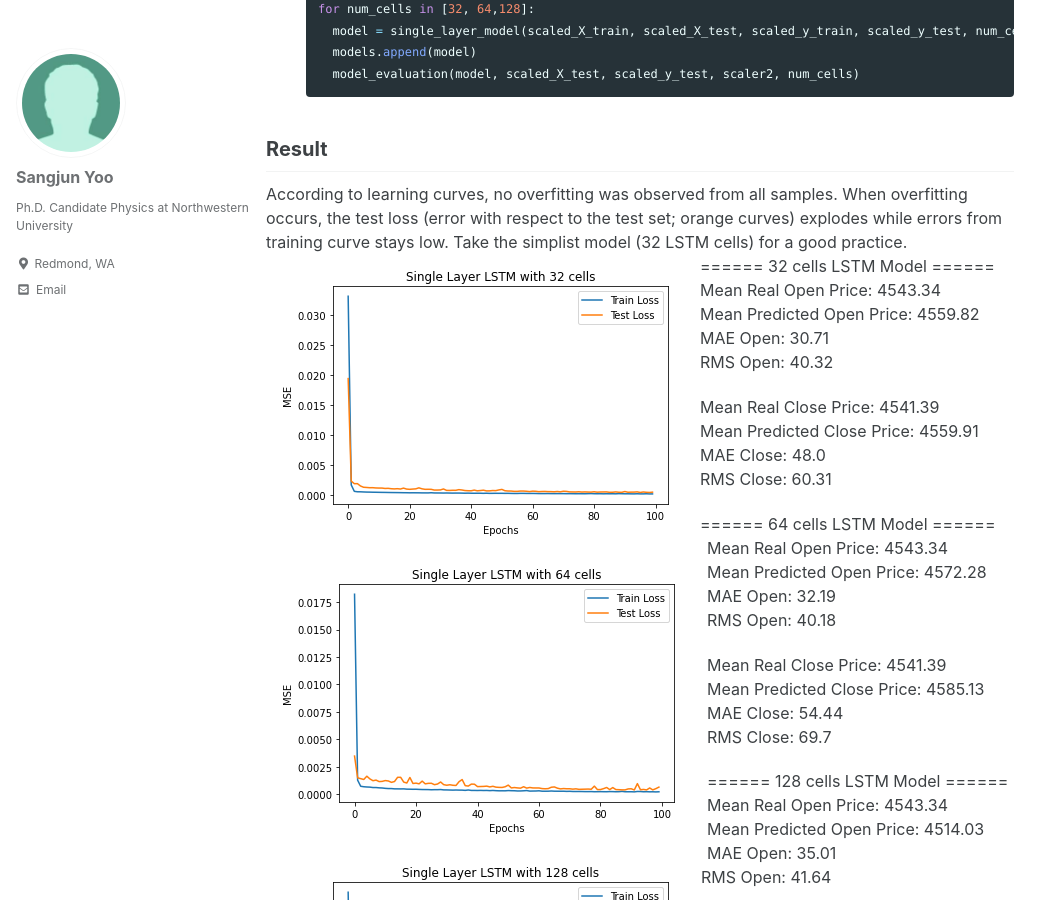
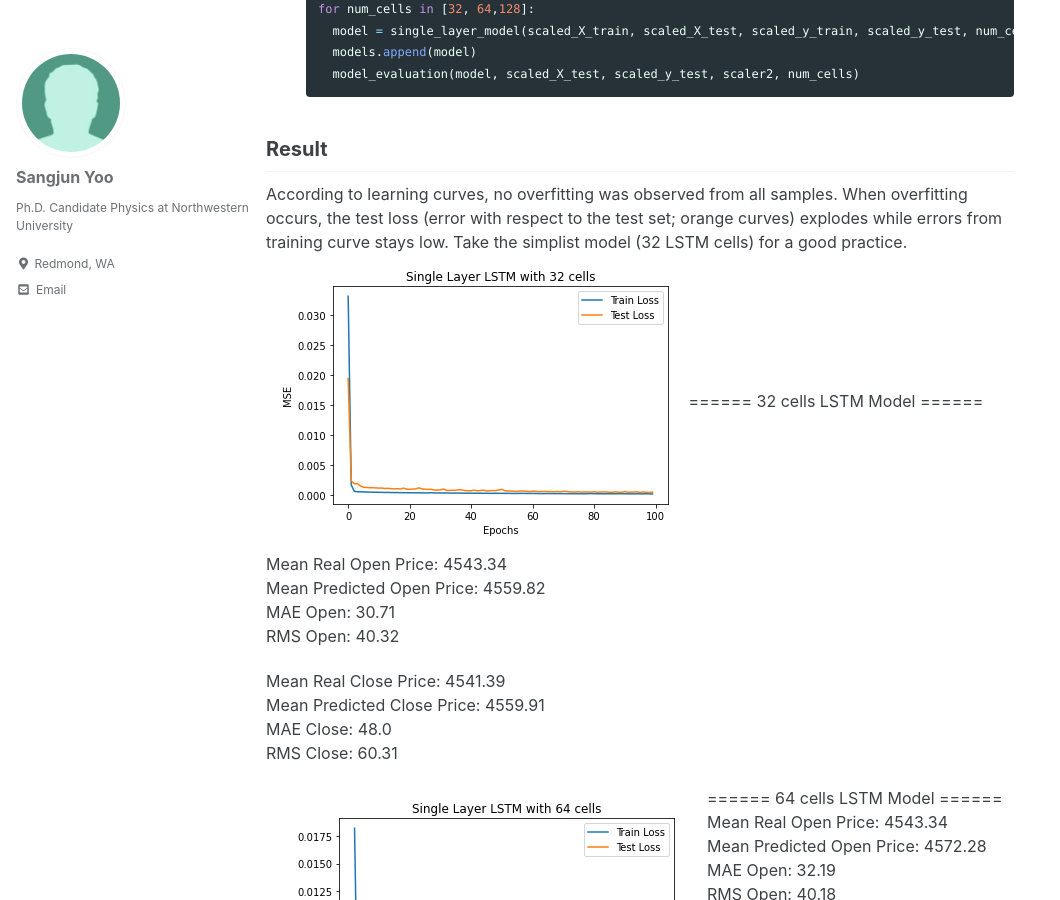
Before and after one commit to sangjunyoo-phd/sangjunyoo-phd.github.io, a Jekyll site: the page built from _pages/deeplearning.md, in a window 1280 px wide and 900 px high, scrolled down 3964 px. Shown: the whole window, without its empty margins (0-1060 px from the left). Built offline with Jekyll 4.4.1, drawn with Linux system fonts in a browser that asks for light colours; cached includes are drawn as plain includes.

Commit message:
test image alignment

```diff
--- a/_pages/deeplearning.md
+++ b/_pages/deeplearning.md
@@ -140,7 +140,7 @@ for num_cells in [32, 64,128]:
 
 ## Result
 According to learning curves, no overfitting was observed from all samples. When overfitting occurs, the test loss (error with respect to the test set; orange curves) explodes while errors from training curve stays low. Take the simplist model (32 LSTM cells) for a good practice.<br/>
-![image-left](../assets/images/32LSTM_learningcurve.png){: .align-left}{:style="border: 0px solid black; padding: 10px"}
+![image-left](../assets/images/32LSTM_learningcurve.png){:style="border: 0px solid black; padding: 10px"}
 ====== 32 cells LSTM Model ======<br/>
 Mean Real Open Price: 4543.34<br/>
 Mean Predicted Open Price: 4559.82<br/>
```
